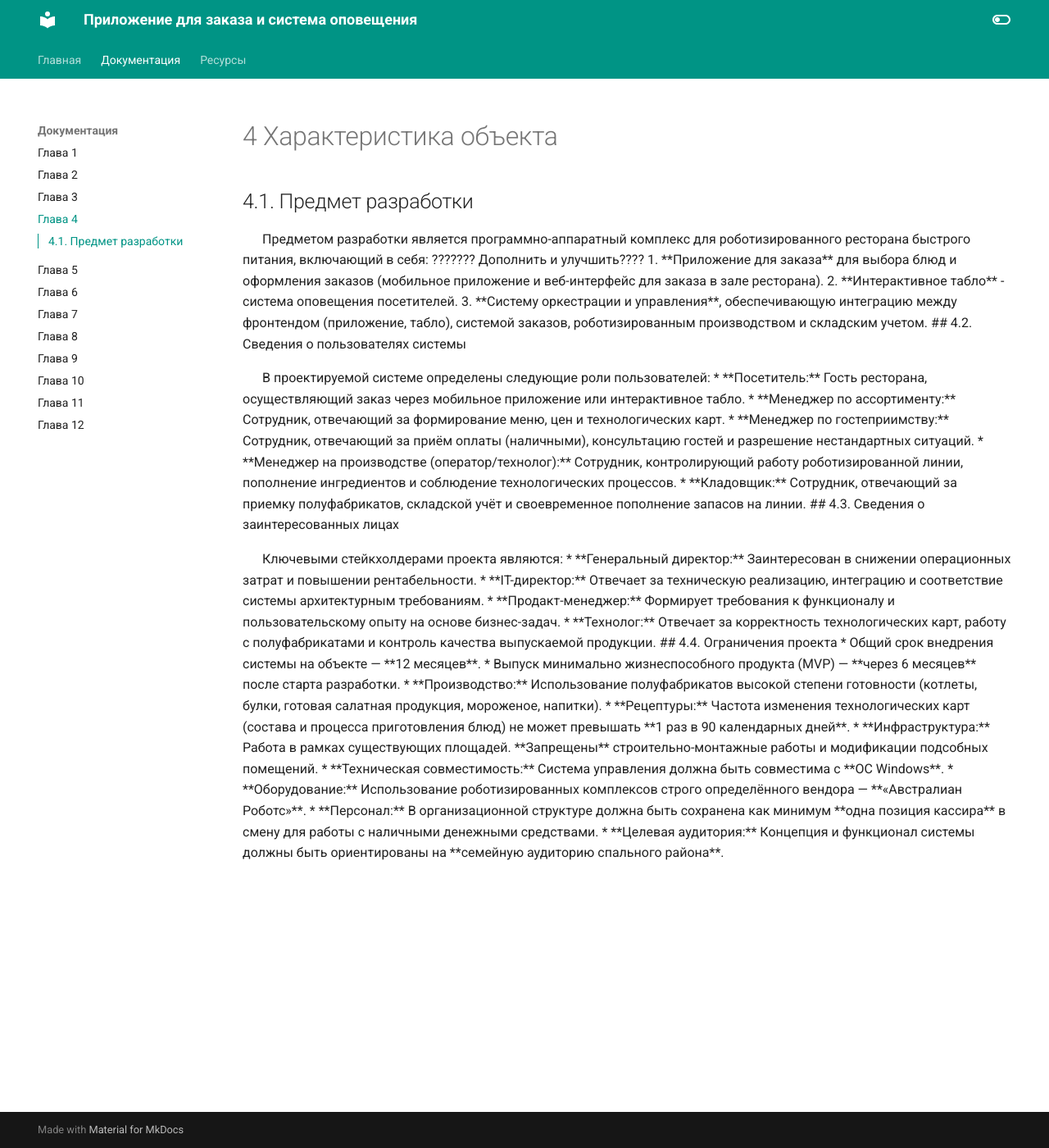
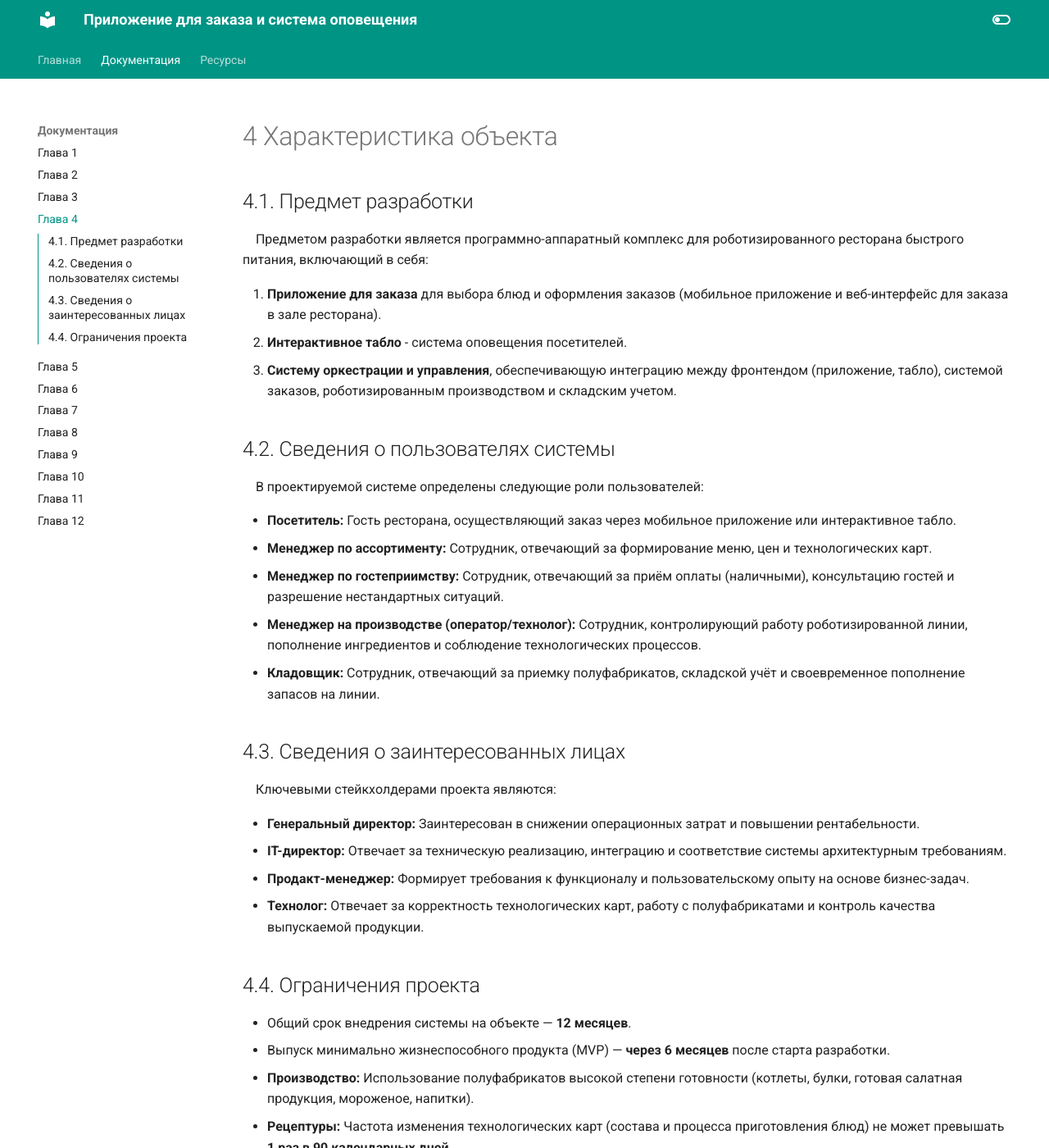
Before and after one commit to YuVUp/SA_Final_Work, an MkDocs documentation site: the page built from docs/object_param.md, in a window 1280 px wide and 1400 px high. Shown: the whole window at 82% size. Built offline with MkDocs 1.6.1 and Material for MkDocs 9.7.7, drawn with Linux system fonts in a browser that asks for light colours; some of the changed text lies outside the part shown.

Commit message:
fix object_param   red line

```diff
--- a/docs/object_param.md
+++ b/docs/object_param.md
@@ -2,17 +2,15 @@
 
 ## 4.1. Предмет разработки
 
-<p style="text-indent: 1.5em;">Предметом разработки является программно-аппаратный комплекс для роботизированного ресторана быстрого питания, включающий в себя:
+&nbsp;&nbsp;&nbsp;&nbsp;Предметом разработки является программно-аппаратный комплекс для роботизированного ресторана быстрого питания, включающий в себя:
 
-
-??????? Дополнить и улучшить????
 1.  **Приложение для заказа** для выбора блюд и оформления заказов (мобильное приложение и веб-интерфейс для заказа в зале ресторана).
 2.  **Интерактивное табло** - система оповещения посетителей.
 3.  **Систему оркестрации и управления**, обеспечивающую интеграцию между фронтендом (приложение, табло), системой заказов, роботизированным производством и складским учетом.
 
 ## 4.2. Сведения о пользователях системы
 
-<p style="text-indent: 1.5em;">В проектируемой системе определены следующие роли пользователей:
+&nbsp;&nbsp;&nbsp;&nbsp;В проектируемой системе определены следующие роли пользователей:
 
 *   **Посетитель:** Гость ресторана, осуществляющий заказ через мобильное приложение или интерактивное табло.
 *   **Менеджер по ассортименту:** Сотрудник, отвечающий за формирование меню, цен и технологических карт.
@@ -22,7 +20,7 @@
 
 ## 4.3. Сведения о заинтересованных лицах
 
-<p style="text-indent: 1.5em;">Ключевыми стейкхолдерами проекта являются:
+&nbsp;&nbsp;&nbsp;&nbsp;Ключевыми стейкхолдерами проекта являются:
 
 *   **Генеральный директор:** Заинтересован в снижении операционных затрат и повышении рентабельности.
 *   **IT-директор:** Отвечает за техническую реализацию, интеграцию и соответствие системы архитектурным требованиям.
```
